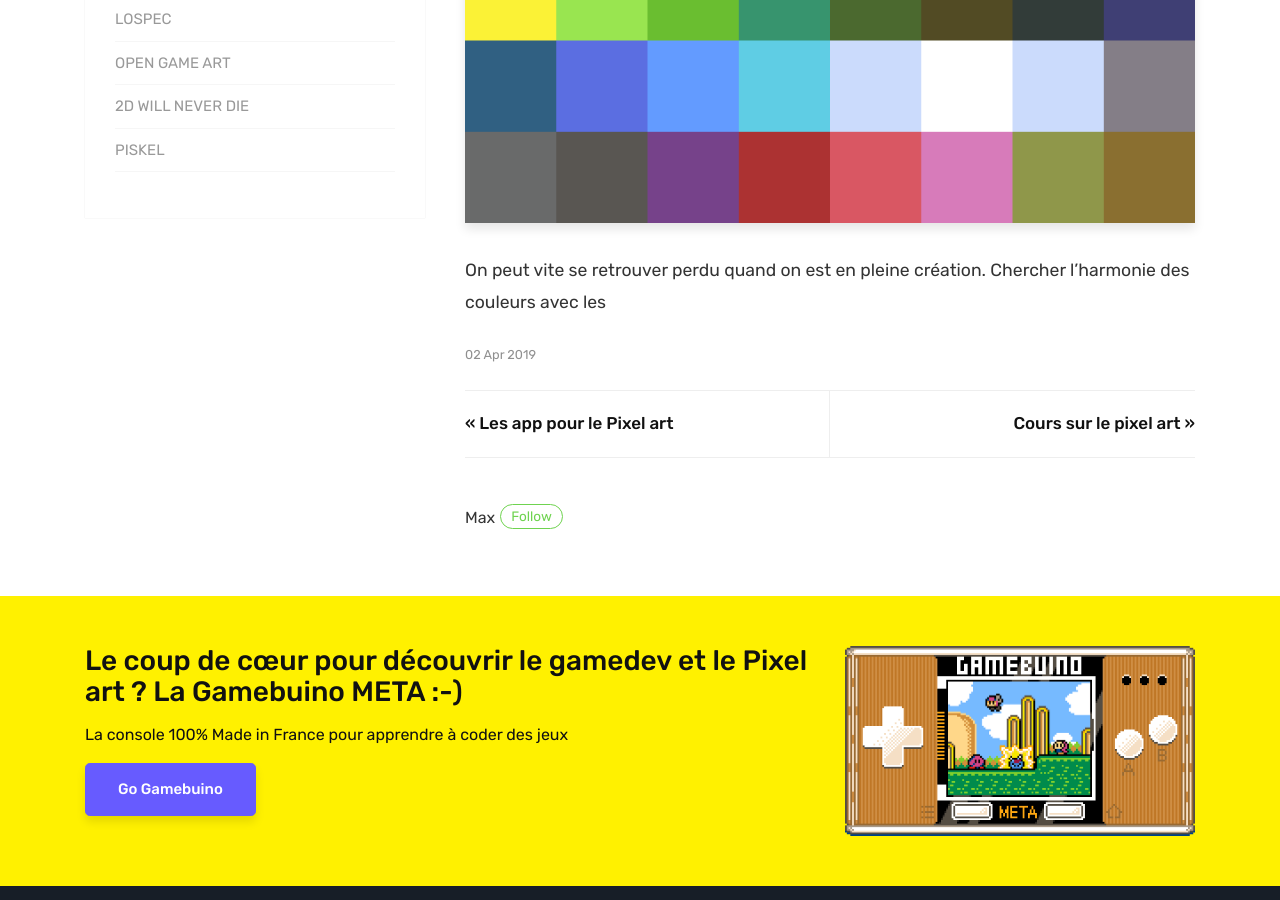
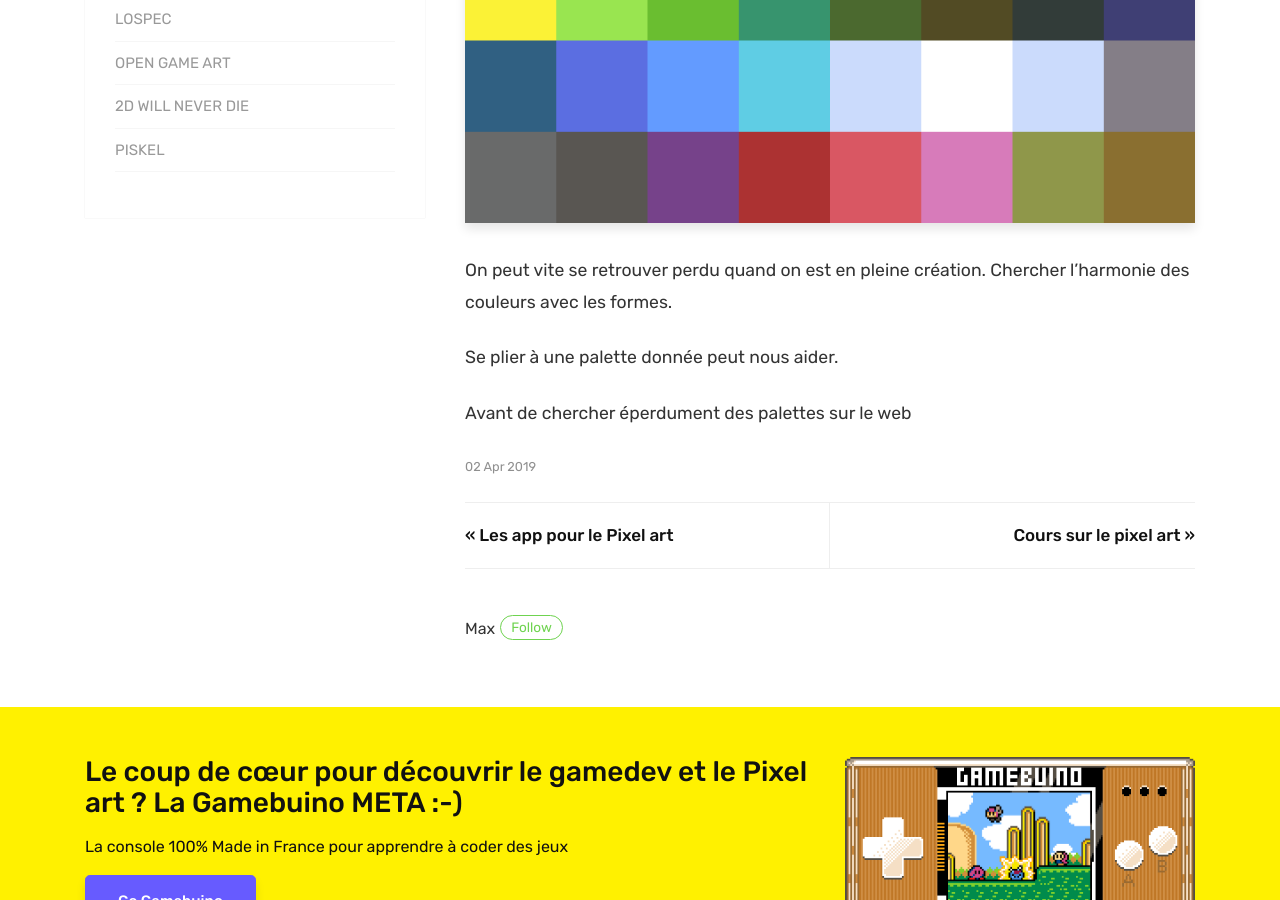
Before and after one commit to Maxibuino/PixBuino, a Jekyll site: the page built from _posts/2019-04-02-Les-palettes-de-couleurs.md, in a window 1280 px wide and 900 px high, scrolled down 483 px. Built offline with Jekyll 4.4.1, drawn with Linux system fonts in a browser that asks for light colours; comment, search, counter and statistics services are not loaded.

Commit message:
_posts/2019-04-02-Les-palettes-de-couleurs.md updated from https://stackedit.io/

```diff
--- a/_posts/2019-04-02-Les-palettes-de-couleurs.md
+++ b/_posts/2019-04-02-Les-palettes-de-couleurs.md
@@ -6,9 +6,13 @@
 image: assets/images/20190402-palette.png
 featured: true
 ---
-On peut vite se retrouver perdu quand on est en pleine création. Chercher l'harmonie des couleurs avec les
+On peut vite se retrouver perdu quand on est en pleine création. Chercher l'harmonie des couleurs avec les formes.
+
+Se plier à une palette donnée peut nous aider.
+
+Avant de chercher éperdument des palettes sur le web
 
 <!--stackedit_data:
-eyJoaXN0b3J5IjpbMjkzODExOTUsLTM5NDQxNDY1MiwxOTkxMD
-A1NTE2XX0=
+eyJoaXN0b3J5IjpbOTAzNTU5ODYyLC0zOTQ0MTQ2NTIsMTk5MT
+AwNTUxNl19
 -->
```
